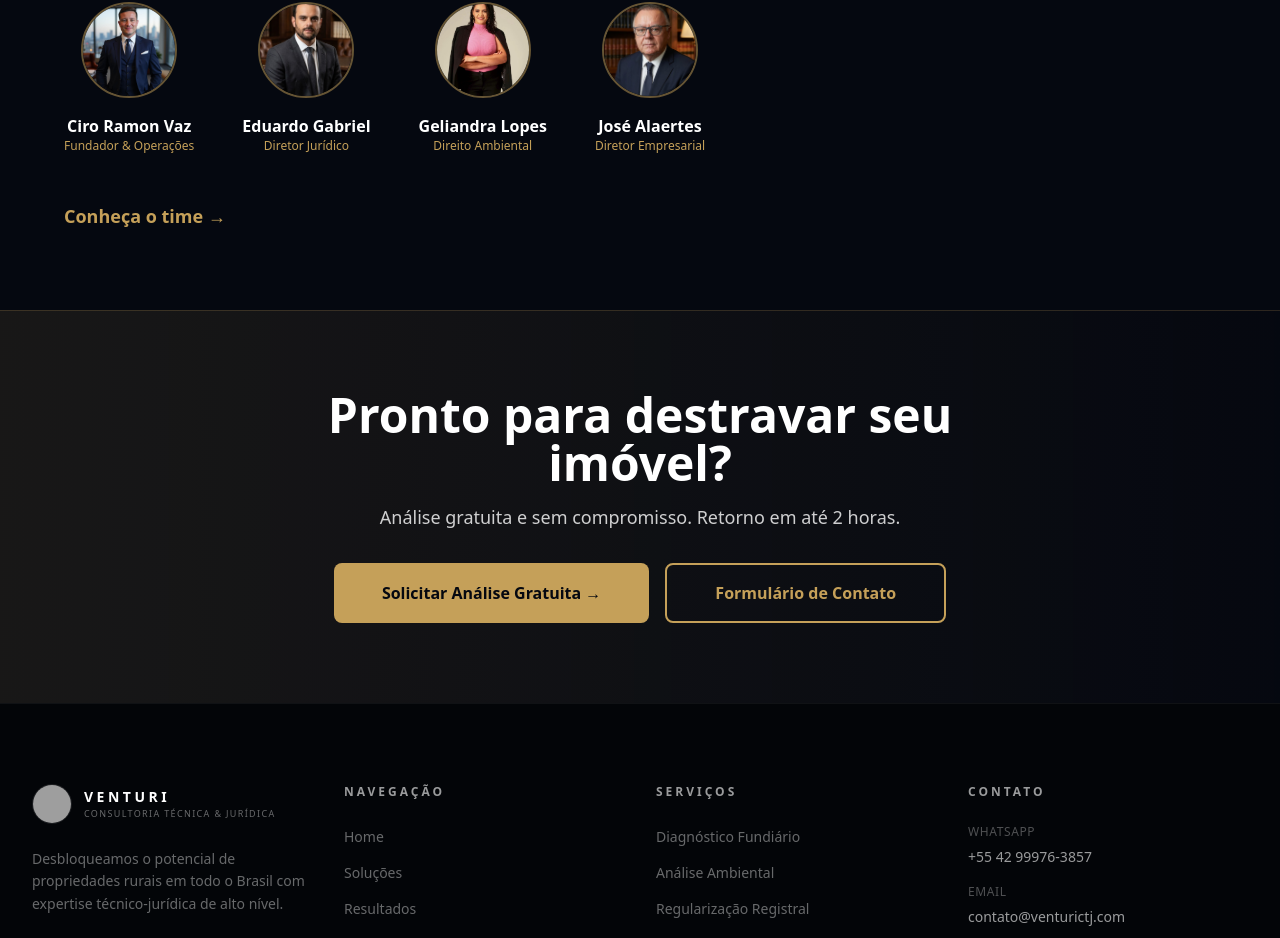
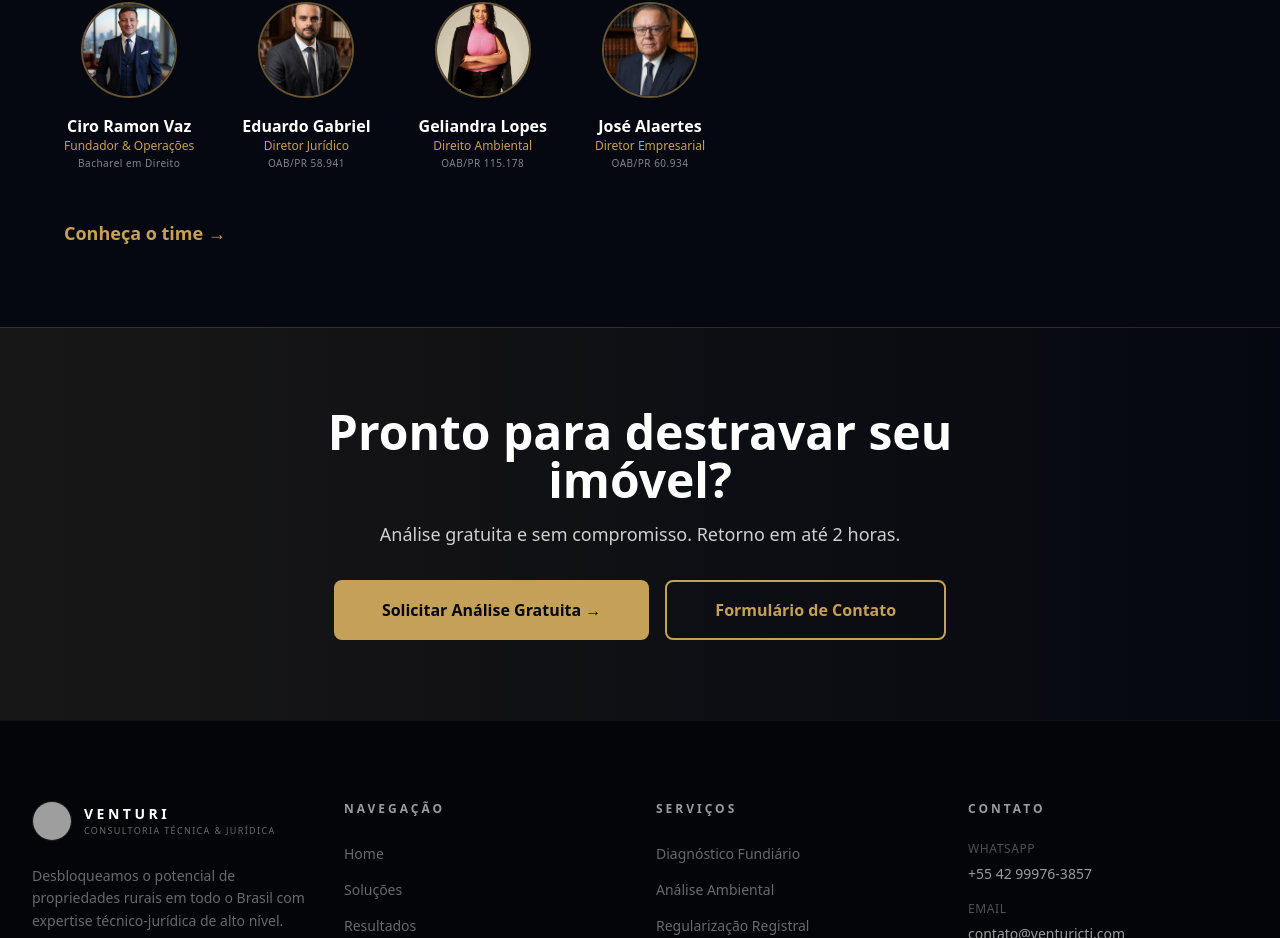
Before and after one commit to ciroramonvaz-stack/site-venturictj, a Next.js app: page / in a window 1280 px wide. Shown: the part 2565-3503 px from the top of the page. Built offline with nearby package versions, Linux system fonts and the light colour scheme; grey boxes are pictures that could not be loaded; a web font is replaced by a local one.

Commit message:
Add files via upload

```diff
--- a/src/app/layout.tsx
+++ b/src/app/layout.tsx
@@ -70,12 +70,75 @@ export const metadata: Metadata = {
 export default function RootLayout({ children }: Readonly<{ children: React.ReactNode }>) {
   const schema = {
     '@context': 'https://schema.org',
-    '@type': 'LocalBusiness',
-    name: company.name,
-    address: company.address,
+    '@type': 'LegalService',
+    '@id': company.site + '/#org',
+    name: company.fullName,
+    legalName: company.fullName,
+    alternateName: company.name,
+    description: company.description,
+    url: company.site,
+    logo: company.site + '/logo.png',
+    image: company.site + '/logo.png',
     telephone: company.whatsapp,
-    url: company.site,
-    email: company.email
+    email: company.email,
+    taxID: company.cnpj,
+    vatID: company.cnpj,
+    priceRange: '$$$',
+    address: {
+      '@type': 'PostalAddress',
+      streetAddress: company.street,
+      addressLocality: company.city,
+      addressRegion: company.stateCode,
+      postalCode: company.zipCode,
+      addressCountry: company.country,
+    },
+    geo: {
+      '@type': 'GeoCoordinates',
+      latitude: -25.0916,
+      longitude: -50.1668,
+    },
+    areaServed: [
+      { '@type': 'Country', name: 'Brasil' },
+      { '@type': 'State', name: 'Paraná' },
+    ],
+    knowsAbout: [
+      'Direito agrário',
+      'Direito ambiental rural',
+      'Regularização fundiária',
+      'Cadastro Ambiental Rural',
+      'Georreferenciamento SIGEF',
+      'Due diligence rural',
+      'Embargos ambientais',
+      'Sobreposição com Unidades de Conservação',
+    ],
+    sameAs: [
+      'https://instagram.com/venturictj',
+    ],
+    employee: [
+      {
+        '@type': 'Person',
+        name: 'Eduardo Gabriel Ferreira de Andrade',
+        jobTitle: 'Diretor Jurídico',
+        identifier: 'OAB/PR 58.941',
+      },
+      {
+        '@type': 'Person',
+        name: 'Geliandra Lopes Alves Pereira',
+        jobTitle: 'Especialista em Direito Ambiental',
+        identifier: 'OAB/PR 115.178',
+      },
+      {
+        '@type': 'Person',
+        name: 'José Alaertes Silveira',
+        jobTitle: 'Diretor Empresarial',
+        identifier: 'OAB/PR 60.934',
+      },
+      {
+        '@type': 'Person',
+        name: 'Ciro Ramon Vaz',
+        jobTitle: 'Fundador & Operações',
+      },
+    ],
   };
 
   return (
--- a/src/app/page.tsx
+++ b/src/app/page.tsx
@@ -335,10 +335,10 @@ export default function HomePage() {
 
             <div className="flex flex-wrap justify-center lg:justify-start gap-12 mb-12">
               {[
-                { name: 'Ciro Ramon Vaz', role: 'Fundador & Operações', image: '/ciro.jpg.jpeg' },
-                { name: 'Eduardo Gabriel', role: 'Diretor Jurídico', image: '/eduardo.jpg.jpeg' },
-                { name: 'Geliandra Lopes', role: 'Direito Ambiental', image: '/geliandra.jpg.jpeg' },
-                { name: 'José Alaertes', role: 'Diretor Empresarial', image: '/jose.jpg.jpeg' },
+                { name: 'Ciro Ramon Vaz', role: 'Fundador & Operações', credential: 'Bacharel em Direito', image: '/ciro.jpg.jpeg' },
+                { name: 'Eduardo Gabriel', role: 'Diretor Jurídico', credential: 'OAB/PR 58.941', image: '/eduardo.jpg.jpeg' },
+                { name: 'Geliandra Lopes', role: 'Direito Ambiental', credential: 'OAB/PR 115.178', image: '/geliandra.jpg.jpeg' },
+                { name: 'José Alaertes', role: 'Diretor Empresarial', credential: 'OAB/PR 60.934', image: '/jose.jpg.jpeg' },
               ].map((member, idx) => (
                 <div key={idx} className="reveal flex flex-col items-center">
                   <div className="w-24 h-24 rounded-full border-2 border-venturi-gold/50 overflow-hidden mb-4">
@@ -351,7 +351,8 @@ export default function HomePage() {
                     />
                   </div>
                   <p className="font-bold text-white text-center">{member.name}</p>
-                  <p className="text-xs text-venturi-gold">{member.role}</p>
+                  <p className="text-xs text-venturi-gold mb-0.5">{member.role}</p>
+                  <p className="text-[10px] text-white/50 tracking-wider">{member.credential}</p>
                 </div>
               ))}
             </div>
```
